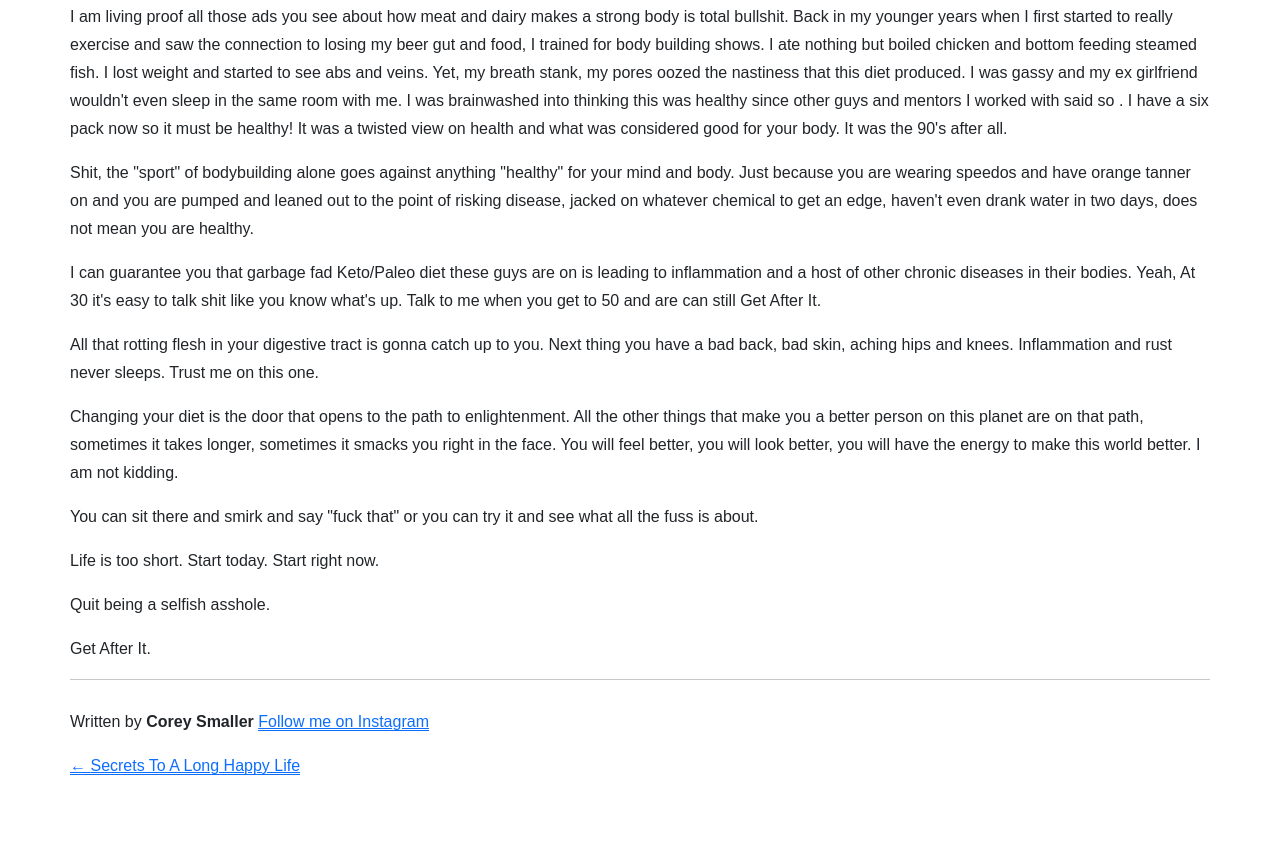
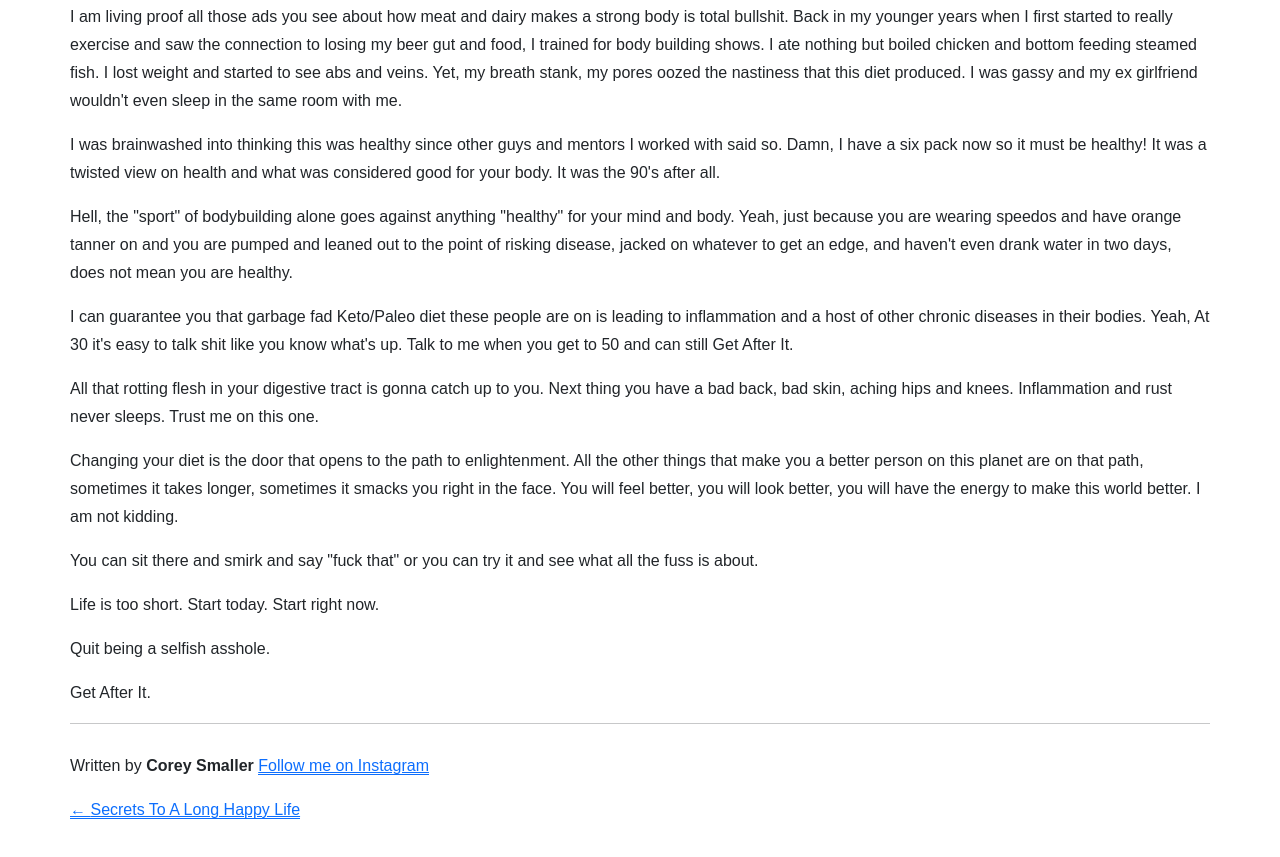
Before and after one commit to csmaller/coreysmaller, a Gatsby site: page /blog/get-after-it/ in a window 1280 px wide. Shown: the part 2171-3028 px from the top of the page. Built offline with nearby package versions, Linux system fonts and the light colour scheme; Gatsby itself is replaced by a stand-in of ours; some packages are replaced by stand-ins of ours; a web font is replaced by a local one.

Commit message:
Update Blog “get-after-it”

```diff
--- a/content/blog/get-after-it.md
+++ b/content/blog/get-after-it.md
@@ -28,8 +28,6 @@ You don't give a shit about anybody else but yourself.
 
 You spend your whole day worrying about what other people think about you and adjust your habits around making other people like you instead of liking yourself.
 
-
-
 ***Don't care what you may say***\
 ***We got that attitude!***\
 ***Don't care what you may do***\
@@ -40,8 +38,6 @@ You spend your whole day worrying about what other people think about you and ad
 ***Yeah, we got that P.M.A***
 
  ** *\- "Attitude" by the Bad Brains***
-
-
 
 I've been reading [The PMA Effect](https://www.amazon.com/The-PMA-Effect-John-Joseph-audiobook/dp/B07PXNFVQY/ref=sr_1_1?gclid=Cj0KCQiAip-PBhDVARIsAPP2xc2Ix99J_FFsCKiyr0nyhxoWAKBm_1zbWfq90Zz1T1SYjhQM1w3GkX0aAiHYEALw_wcB&hvadid=282396075074&hvdev=c&hvlocphy=9029752&hvnetw=g&hvqmt=e&hvrand=6371127195923300428&hvtargid=kwd-484757891410&hydadcr=22533_10353821&keywords=the+pma+effect&qid=1642603375&sr=8-1) by John Joseph and you should too.
 
@@ -71,8 +67,6 @@ I will not let this define who I am right now.
 
 Get After it.
 
-
-
 \------------
 
 I changed my diet a few years ago to a mostly plant-based diet.  The guys in the gym and almost every guy around me lost their minds. These fools acted like it was an attack on them personally.
@@ -81,11 +75,13 @@ I changed my diet a few years ago to a mostly plant-based diet.  The guys in the
 
 How about it's been almost three years and I'm in better shape now than when I started at 20?
 
-I am living proof all those ads you see about how meat and dairy makes a strong body is total bullshit.  Back in my younger years when I first started to really exercise and saw the connection to losing my beer gut and food, I trained for body building shows.  I ate nothing but boiled chicken and bottom feeding steamed fish.  I lost weight and started to see abs and veins.  Yet, my breath stank, my pores oozed the nastiness that this diet produced. I was gassy and my ex girlfriend wouldn't even sleep in the same room with me. I was brainwashed into thinking this was healthy since other guys and mentors I worked with said so .  I have a six pack now so it must be healthy!  It was a twisted view on health and what was considered good for your body.  It was the 90's after all.
+I am living proof all those ads you see about how meat and dairy makes a strong body is total bullshit.  Back in my younger years when I first started to really exercise and saw the connection to losing my beer gut and food, I trained for body building shows.  I ate nothing but boiled chicken and bottom feeding steamed fish.  I lost weight and started to see abs and veins.  Yet, my breath stank, my pores oozed the nastiness that this diet produced. I was gassy and my ex girlfriend wouldn't even sleep in the same room with me.
 
-Shit, the "sport" of bodybuilding alone goes against anything "healthy" for your mind and body. Just because you are wearing speedos and have orange tanner on and you are pumped and leaned out to the point of risking disease, jacked on whatever chemical to get an edge, haven't even drank water in two days, does not mean you are healthy.
+I was brainwashed into thinking this was healthy since other guys and mentors I worked with said so. Damn, I have a six pack now so it must be healthy!  It was a twisted view on health and what was considered good for your body.  It was the 90's after all.
 
-I can guarantee you that garbage fad Keto/Paleo diet these guys are on is leading to inflammation and a host of other chronic diseases in their bodies.  Yeah, At 30 it's easy to talk shit like you know what's up.  Talk to me when you get to 50 and are can still Get After It.
+Hell, the "sport" of bodybuilding alone goes against anything "healthy" for your mind and body. Yeah, just because you are wearing speedos and have orange tanner on and you are pumped and leaned out to the point of risking disease, jacked on whatever to get an edge, and haven't even drank water in two days, does not mean you are healthy.
+
+I can guarantee you that garbage fad Keto/Paleo diet these people are on is leading to inflammation and a host of other chronic diseases in their bodies.  Yeah, At 30 it's easy to talk shit like you know what's up.  Talk to me when you get to 50 and can still Get After It.
 
 All that rotting flesh in your digestive tract is gonna catch up to you.  Next thing you have a bad back, bad skin, aching hips and knees.  Inflammation and rust never sleeps. Trust me on this one.
 
```
